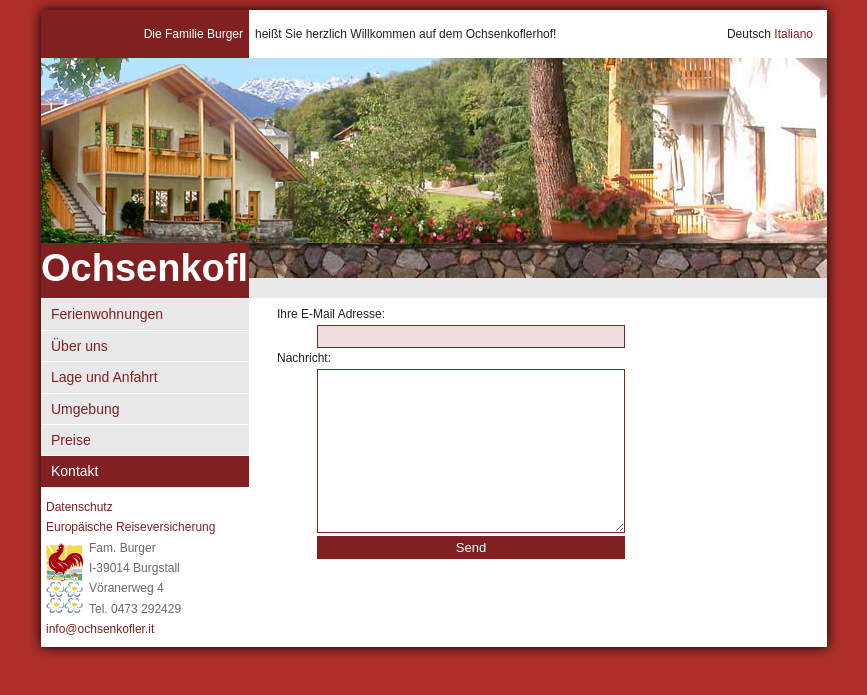
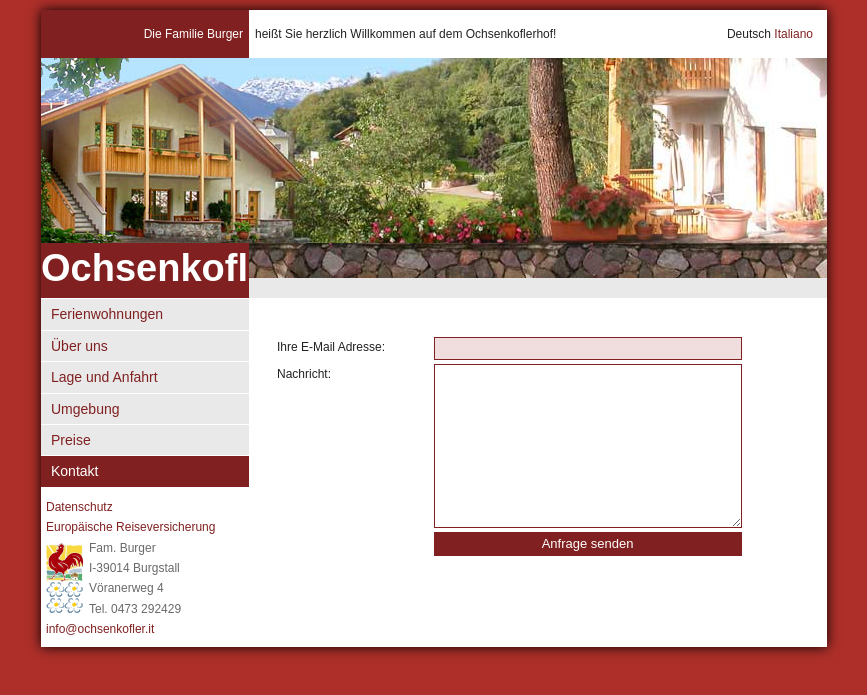
Before and after one commit to toburger/new.ochsenkofler.it, a Jekyll site: the page built from de/7a-contact.markdown, in a window 1280 px wide. Shown: the top 695 px of the page, without its empty margins (206-1073 px from the left). Built offline with Jekyll 4.4.1, drawn with Linux system fonts in a browser that asks for light colours; some web fonts are replaced.

Commit message:
update contact form

```diff
--- a/_config.yml
+++ b/_config.yml
@@ -3,7 +3,7 @@ title: Ochsenkofler - Der Ochsenkoflerhof
 email: info@ochsenkofler.it
 description: "Der Ochsenkoflerhof liegt auf der Sonnenseite des Etschtals. Erleben Sie Ihren Urlaub auf unserem sehr schön gelegenen Obstbauernhof!"
 keywords: "ochsenkofler,ochsenkoflerhof,urlaub auf dem bauernhof,burgstall,südtirol,alto adige,postal,burger,appartamenti,ferienwohnungen,apartement,zimmer,camere,vöranerweg 4,via verano 4,39014"
-baseurl: "/ochsenkofler.it/" # the subpath of your site, e.g. /blog/
+baseurl: "/jekyll/" # the subpath of your site, e.g. /blog/
 url: "http://toburger.github.io/" # the base hostname & protocol for your site
 twitter_username: toburger
 github_username:  toburger
@@ -34,6 +34,10 @@ defaults:
             heading:
                 left: Die Familie Burger
                 right: heißt Sie herzlich Willkommen auf dem Ochsenkoflerhof!
+            contact:
+                email: 'Ihre E-Mail Adresse:'
+                message: 'Nachricht:'
+                send: Anfrage senden
     -
         scope:
             path: "it"
@@ -47,6 +51,10 @@ defaults:
             heading:
                 left: La famiglia Burger
                 right: le dà il benvenuto nell´Ochsenkoflerhof!
+            contact:
+                email: 'Indirizzo E-Mail:'
+                message: 'Messaggio:'
+                send: Invia
 
 collections:
     ferienwohnungen:
--- a/_includes/contact.html
+++ b/_includes/contact.html
@@ -1,25 +1,50 @@
+<style>
+dl {
+  width: 100%;
+  overflow: hidden;
+  padding: 0;
+  margin: 0
+}
+dt {
+  float: left;
+  width: 30%;
+  /* adjust the width; make sure the total of both is 100% */
+  padding: 0;
+  margin: 0
+}
+dd {
+  float: left;
+  width: 70%;
+  /* adjust the width; make sure the total of both is 100% */
+  padding: 0 0 4px 0;
+  margin: 0
+}
+#contact-form .submit-button {
+  margin: 0;
+}
+</style>
 <form action="https://formspree.io/tobias_burger@hotmail.com"
       method="POST" id="contact-form">
   <dl>
     <dt>
-      <label for="email">Ihre E-Mail Adresse:</label>
+      <label for="email">{{ page.contact.email }}</label>
     </dt>
     <dd>
       <input type="email" id="email" name="_replyto" required>
     </dd>
     <dt>
-      <label for="message">Nachricht:</label>
+      <label for="message">{{ page.contact.message }}</label>
     </dt>
     <dd>
       <textarea id="message" name="message" rows="10" required>
       </textarea>
     </dd>
-    <dt></dt>
+    <dt>&nbsp;</dt>
     <dd>
       <input type="hidden" name="_subject" value="Neue Anfrage von www.ochsenkofler.it" />
       <input type="hidden" name="_format" value="plain" />
       <input type="hidden" name="_next" value="{{ '/thanks/' | prepend: page.language | prepend: site.baseurl }}" />
-      <input type="submit" value="Send" class="submit-button">
+      <input type="submit" value="{{ page.contact.send }}" class="submit-button">
     </dd>
   </dl>
 </form>
--- a/_sass/_mobile.scss
+++ b/_sass/_mobile.scss
@@ -324,3 +324,7 @@ table.seasontable {
         border: 1px solid black;
     }
 }
+
+img {
+    max-width: 100%;
+}
--- a/de/7a-contact.markdown
+++ b/de/7a-contact.markdown
@@ -4,4 +4,6 @@ permalink: de/contact/
 tags: [menu]
 ---
 
+<br />
+
 {% include contact.html %}
```
Also changed, not shown: _includes/map.html (+1 -1 lines).
